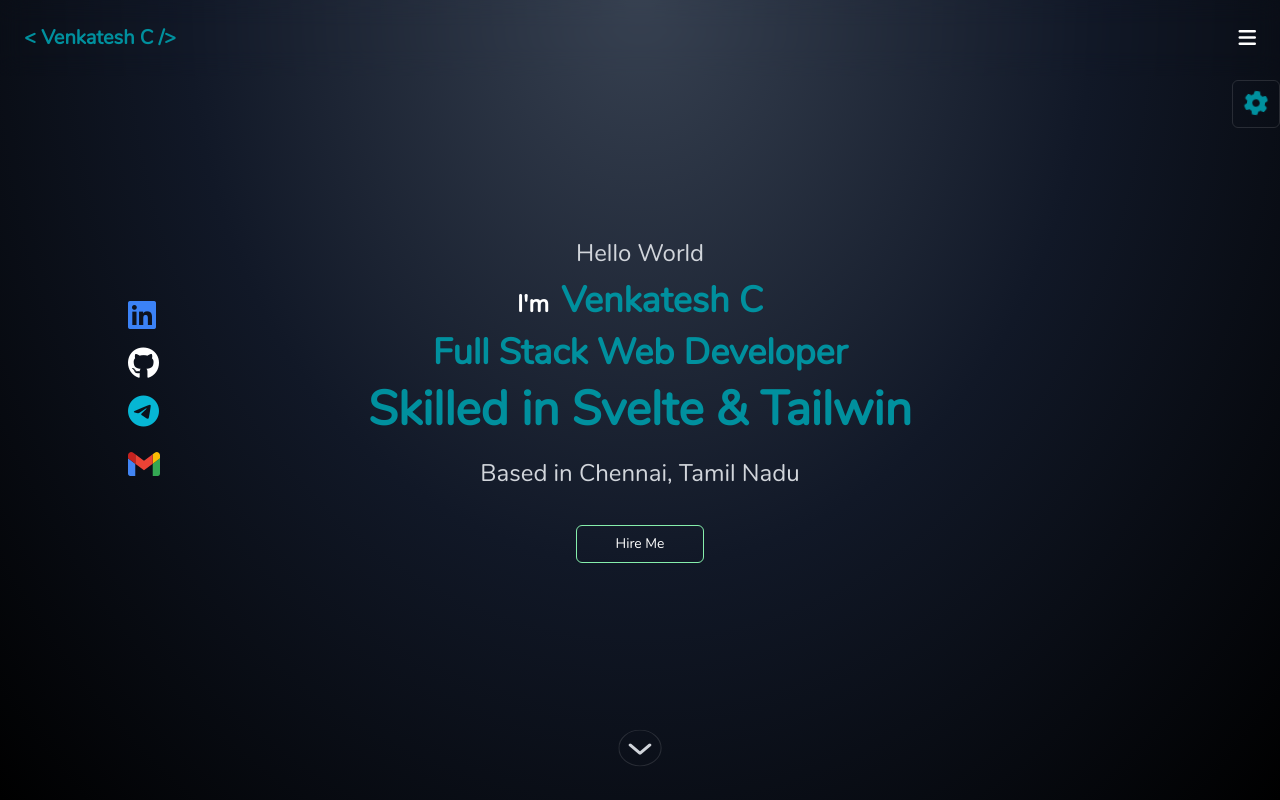
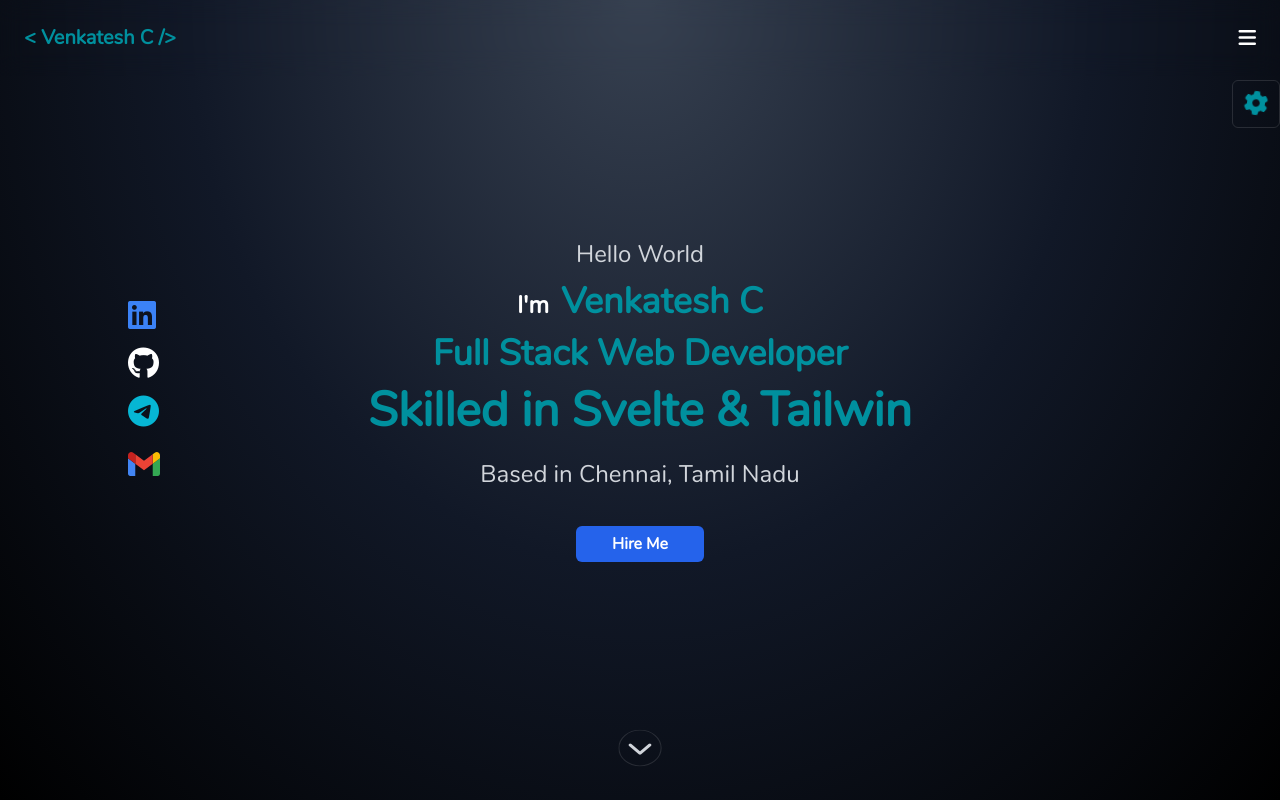
Before and after one commit to venky-123-debug/My_Portfolio, a Svelte app: page / in a window 1280 px wide. Shown: the top 800 px of the page. Built offline with nearby package versions, Linux system fonts and the light colour scheme.

Commit message:
button component added

```diff
--- a/src/pages/introPage/index.svelte
+++ b/src/pages/introPage/index.svelte
@@ -1,6 +1,7 @@
 <script>
   import { afterUpdate, onDestroy, onMount } from "svelte"
   import Icons from "../home/icons.svelte"
+  import Button from "../../shared/button.svelte"
 
   export let texts = []
   export let myDetails = {}
@@ -92,8 +93,11 @@
       {/if}
     </div>
     <div class="lg:text-2xl sm:text-base md:text-lg text-sm mt-3 font-normal text-gray-300 text-center">Based in {myDetails?.personalInfo?.city}, {myDetails?.personalInfo?.state}</div>
+    <!-- <div class="text-center mt-6">
+      <button type="button" on:click class="rounded-md w-32 border border-green-300 bg-transparent py-2 text-sm font-medium text-white hover:bg-green-600 active:bg-green-500">Hire Me</button>
+    </div> -->
     <div class="text-center mt-6">
-      <button type="button" on:click class="rounded-md w-32 border border-green-300 bg-transparent py-2 text-sm font-medium text-white hover:bg-green-600 active:bg-green-500">Hire Me</button>
+      <Button on:click type="button" title="Hire Me" className="bg-blue-600 hover:bg-blue-500 active:bg-blue-600" />
     </div>
   </div>
 </div>
--- /dev/null
+++ b/src/shared/button.svelte
@@ -0,0 +1,10 @@
+<script>
+  export let type = "button" // Allow button type to be configurable
+  export let disabled = false // Control button's disabled state
+  export let className = "" // Allow extra classes
+  export let title = "button"
+</script>
+
+<button {type} {disabled} class="rounded-md px-3 font-semibold py-1.5 relative text-center overflow-hidden w-12 md:w-32 focus:outline-none {disabled ? 'bg-gray-400 cursor-not-allowed' : 'text-white'} {className}" on:click>
+  {title}
+</button>
```
